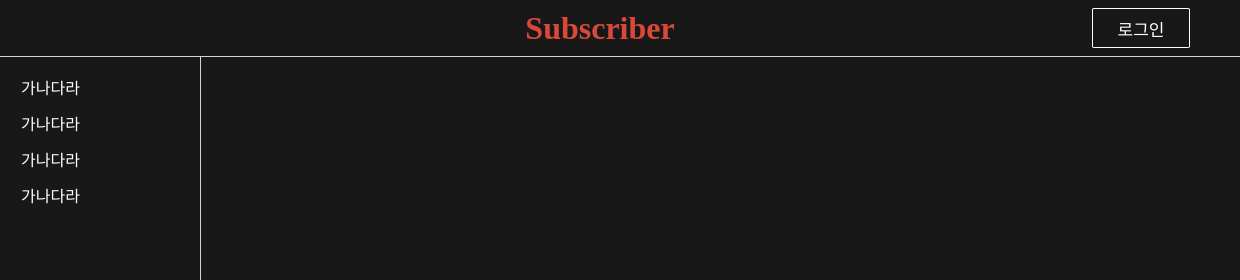
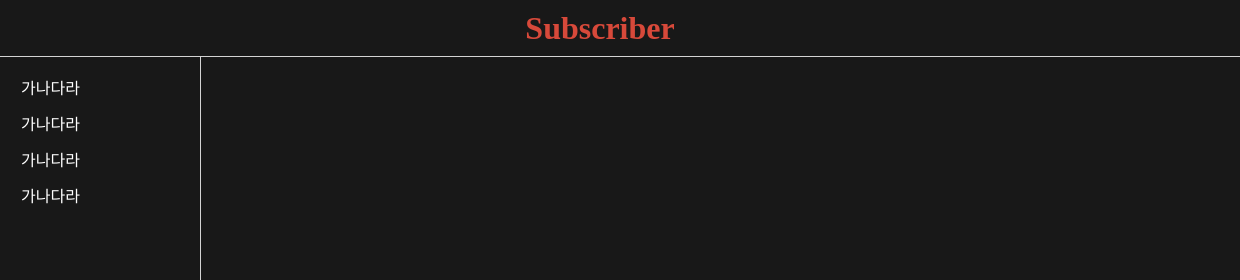
Before and after one commit to Jungwoo-Son/Subscription, a React app in the folder front/: page / in a window 1280 px wide. Shown: the top 280 px of the page, 40-1280 px from the left. Built offline with nearby package versions, Linux system fonts and the light colour scheme.

Commit message:
fix: Delete the regacy code related to login

```diff
--- a/front/src/titlebar/index.js
+++ b/front/src/titlebar/index.js
@@ -2,7 +2,6 @@ import React from 'react';
 
 import giveStyleReciever from '../utils/styleReciever';
 
-import LoginButton from './loginButton'
 
 import './titlebar.css';
 
@@ -13,7 +12,7 @@ class TitleBar extends React.Component {
         return giveStyleReciever(this.props,
             <div className='title-bar'>
                 <h1 className='title'>Subscriber</h1>
-                <LoginButton id='login-btn'/>
+
             </div>
         );
     }
--- a/front/src/titlebar/loginButton/index.js
+++ /dev/null
@@ -1,24 +0,0 @@
-import React from 'react';
-
-import giveStyleReciever from '../../utils/styleReciever';
-
-import './loginButton.css'
-
-
-class LoginButton extends React.Component {
-
-
-
-
-    render() {
-        return giveStyleReciever(this.props,
-            <form method='get' action='http://localhost:8080/auth'>
-                <button className='login-btn'>
-                    로그인
-                </button>
-            </form>
-        );
-    }
-}
-
-export default LoginButton;
--- a/front/src/titlebar/loginButton/loginButton.css
+++ /dev/null
@@ -1,11 +0,0 @@
-.login-btn {
-    width: 98px;
-    height: 40px;
-    font-size: 17px;
-    font: bold;
-    color: white;
-    background-color: inherit;
-    border-style: none;
-    border: 1px solid white;
-    border-radius: 3%;
-}
--- a/front/src/titlebar/titlebar.css
+++ b/front/src/titlebar/titlebar.css
@@ -12,11 +12,3 @@
     color: #D7493A;
     margin: 0;
 }
-#login-btn{
-    position: absolute;
-    right: 0%;
-    top: 50%;
-    transform: translate(0%, -50%);
-
-    margin-right: 50px;
-}
```
